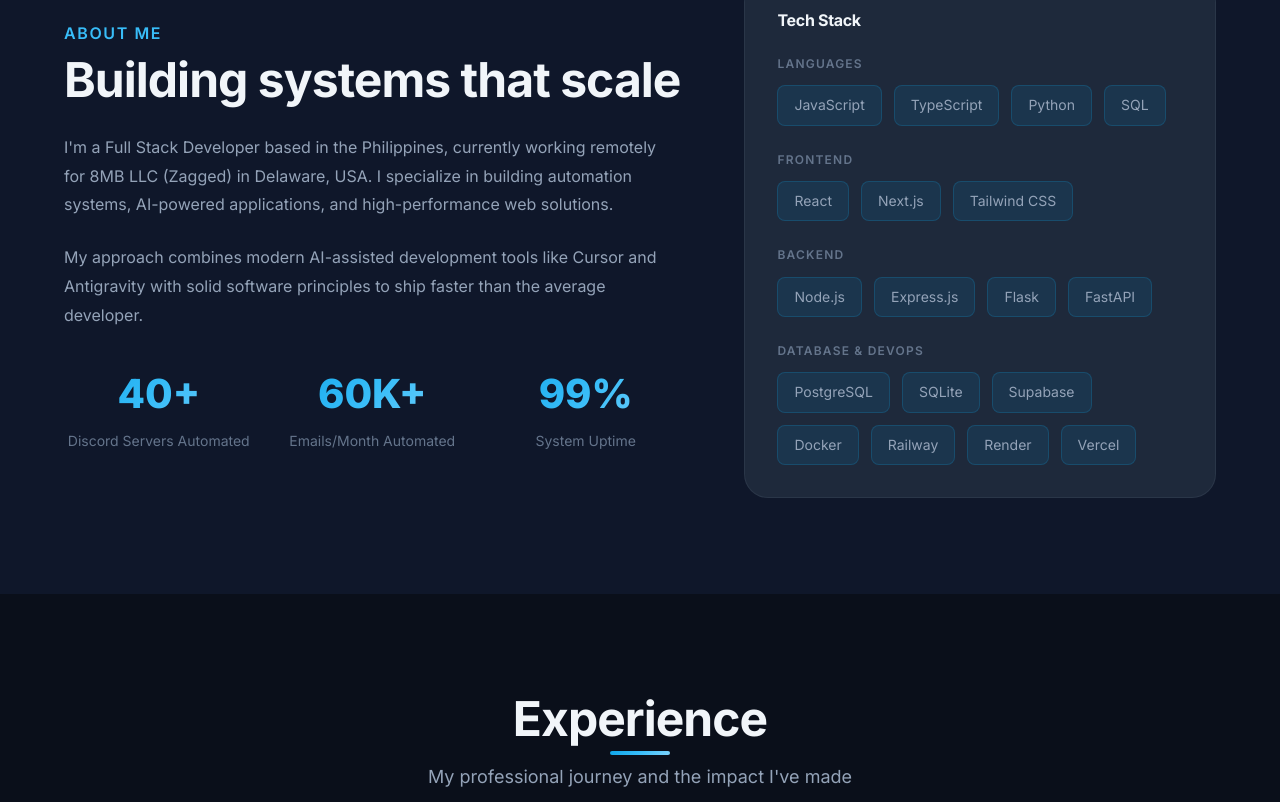
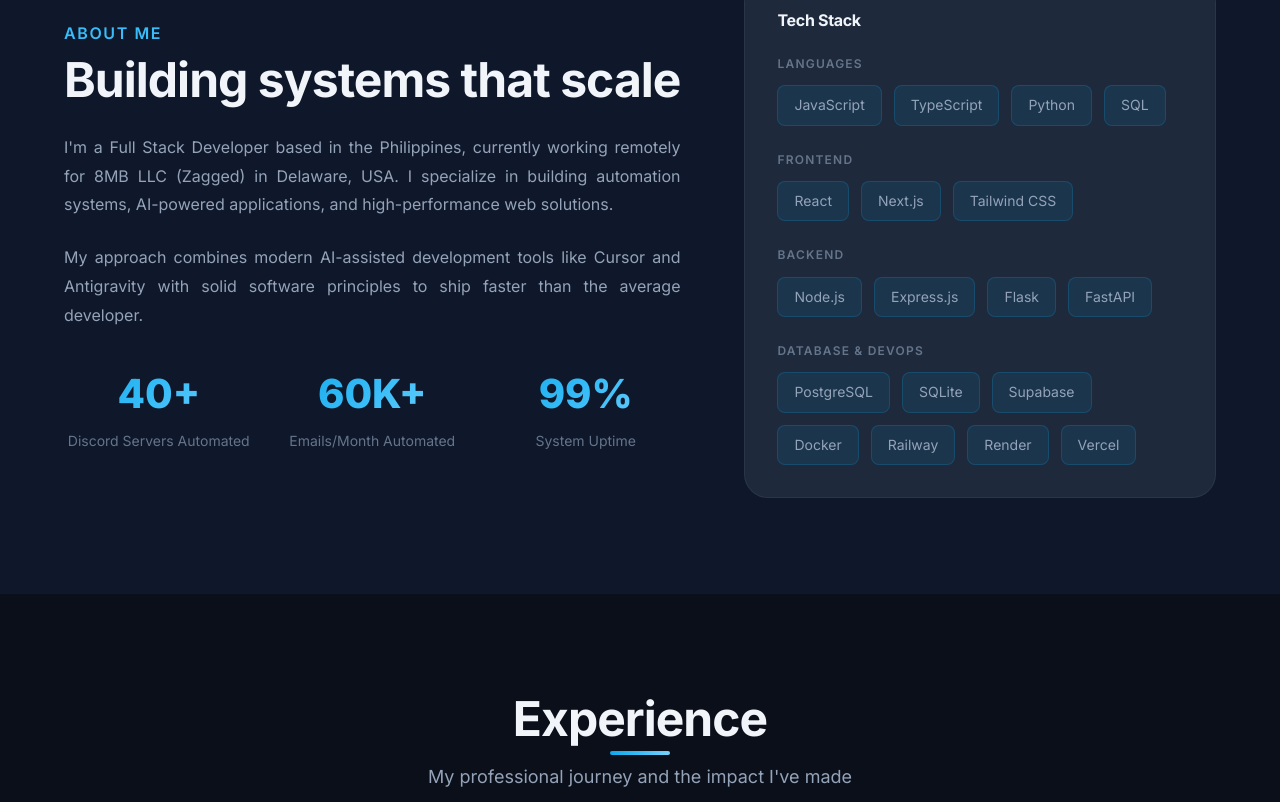
Before and after one commit to 5ky-lark/my-portfolio, a React (Vite) app: page / in a window 1280 px wide. Shown: the part 918-1720 px from the top of the page. Built offline with nearby package versions, Linux system fonts and the light colour scheme.

Commit message:
Add text justification

```diff
--- a/src/index.css
+++ b/src/index.css
@@ -1875,3 +1875,11 @@ a:hover {
   text-decoration-color: rgba(56, 189, 248, 0.5);
   font-weight: 700;
 }
+
+/* Text Justification for Body Sections */
+.about-text p,
+.experience-description li,
+.project-description {
+  text-align: justify;
+  text-justify: inter-word;
+}
```
